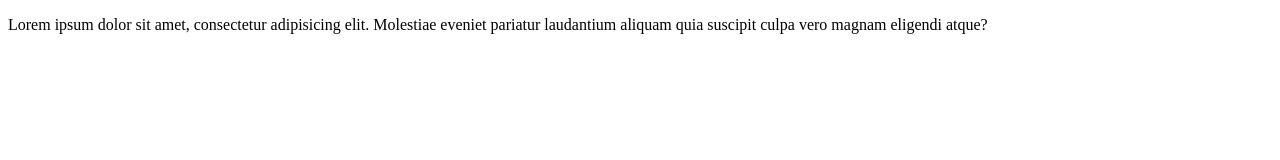
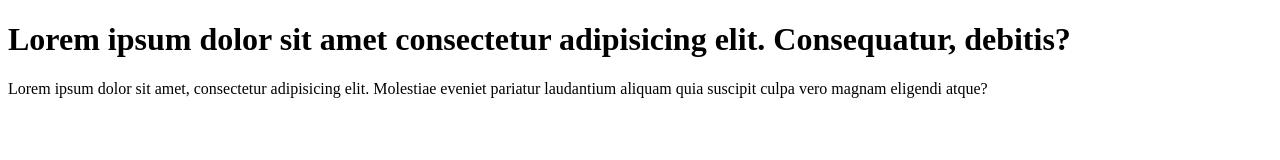
Before and after one commit to anushka-kamble1015/learn-git, a plain HTML site: page index.html in a window 1280 px wide. Drawn offline with Linux system fonts and the light colour scheme.

Commit message:
add a heading

```diff
--- a/index.html
+++ b/index.html
@@ -6,6 +6,7 @@
     <title>Git Website</title>
 </head>
 <body>
+    <h1>Lorem ipsum dolor sit amet consectetur adipisicing elit. Consequatur, debitis?</h1>
     <p>Lorem ipsum dolor sit amet, consectetur adipisicing elit. Molestiae eveniet pariatur laudantium aliquam quia suscipit culpa vero magnam eligendi atque?</p>
 </body>
 </html>
```
